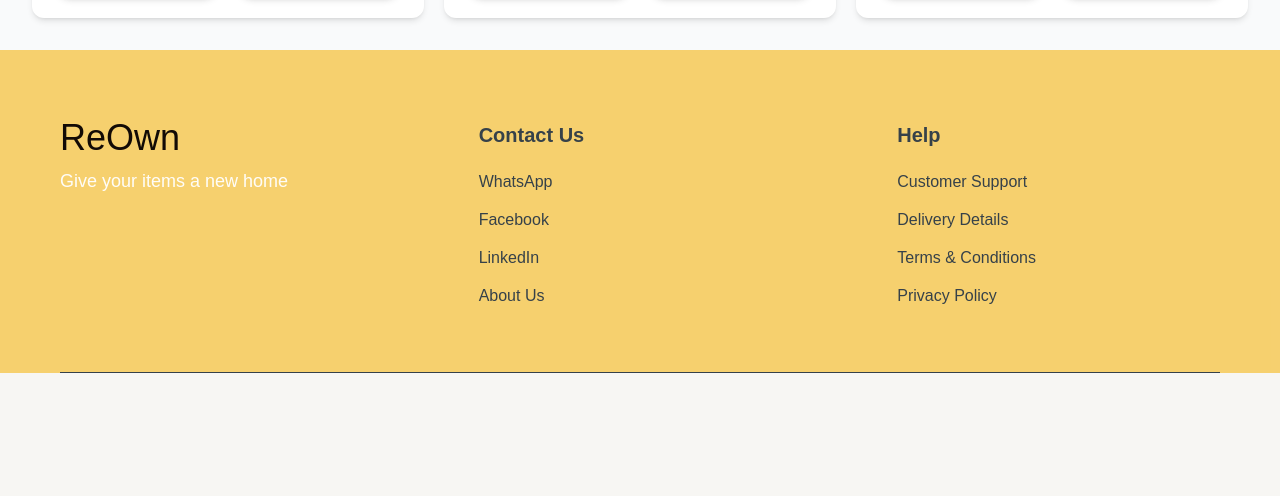
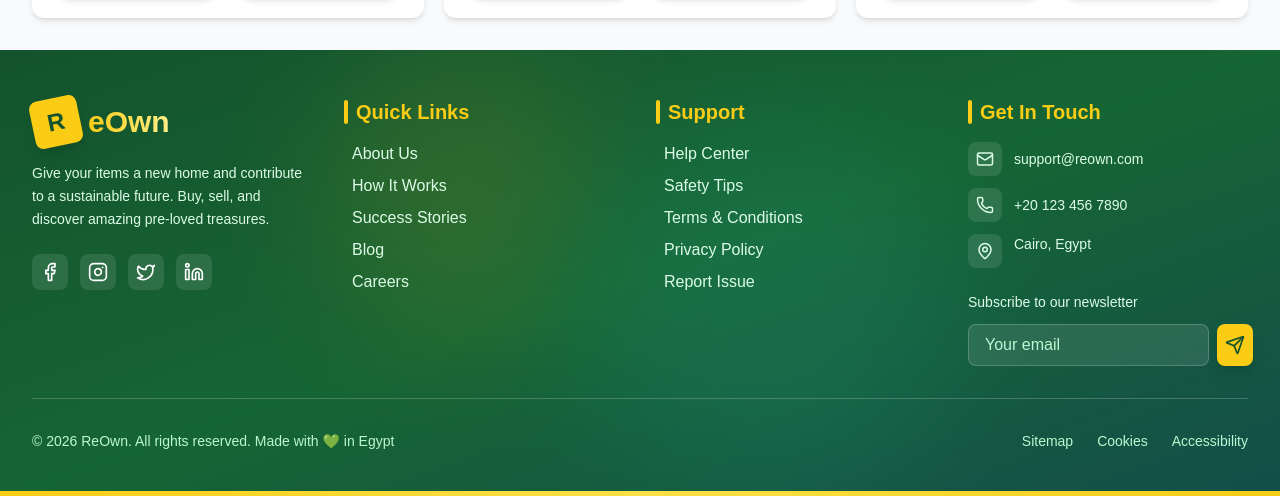
Before and after one commit to mna712/DEPI-Graduation-Project, a React (Vite) app in the folder ReOwn/Frontend/: page /product in a window 1280 px wide. Shown: the part 1489-1985 px from the top of the page. Before the commit the page ends 1862 px from the top, so only its background shows below. Built offline with nearby package versions, Linux system fonts and the light colour scheme.

Commit message:
Add footer by Somaya

```diff
--- a/ReOwn/Frontend/src/Components/Footer/Footer.jsx
+++ b/ReOwn/Frontend/src/Components/Footer/Footer.jsx
@@ -1,38 +1,154 @@
 import React from 'react';
-import style from './Footer.module.css';
+import { Facebook, Linkedin, MessageCircle, Mail, Phone, MapPin, Instagram, Twitter, Send } from 'lucide-react';
 
 export default function Footer() {
   return (
-    <footer className={style.mainFooter}>
-      <div className={style.container}>
-        <div className={style.footerTop}>
-          <div className={style.footerSection}>
-            <h2 className={style.logo}>ReOwn</h2>
-            <p>Give your items a new home</p>
+    <footer className="relative overflow-hidden text-white bg-gradient-to-br from-green-900 via-green-800 to-teal-900">
+      <div className="absolute inset-0 opacity-10">
+        <div className="absolute top-0 bg-yellow-400 rounded-full left-1/4 w-72 h-72 blur-3xl"></div>
+        <div className="absolute bottom-0 bg-teal-400 rounded-full right-1/4 w-96 h-96 blur-3xl"></div>
+      </div>
+
+      {/* Footer Content */}
+      <div className="relative px-4 py-12 mx-auto max-w-7xl sm:px-6 lg:px-8">
+        <div className="grid grid-cols-1 gap-8 mb-8 md:grid-cols-2 lg:grid-cols-4">
+
+          {/* Brand Section */}
+          <div className="space-y-4">
+            <div className="flex items-center space-x-2">
+              <div className="flex items-center justify-center w-12 h-12 text-2xl font-bold text-green-900 transform bg-yellow-400 rounded-lg shadow-lg -rotate-12">
+                R
+              </div>
+              <h2 className="text-3xl font-bold text-transparent bg-clip-text bg-gradient-to-r from-yellow-400 to-yellow-200">
+                eOwn
+              </h2>
+            </div>
+            <p className="text-sm leading-relaxed text-green-100">
+              Give your items a new home and contribute to a sustainable future. Buy, sell, and discover amazing pre-loved treasures.
+            </p>
+            <div className="flex pt-2 space-x-3">
+              <a href="#" className="p-2 transition-all duration-300 transform rounded-lg bg-white/10 hover:bg-yellow-400 hover:text-green-900 hover:scale-110 hover:-rotate-6">
+                <Facebook size={20} />
+              </a>
+              <a href="#" className="p-2 transition-all duration-300 transform rounded-lg bg-white/10 hover:bg-yellow-400 hover:text-green-900 hover:scale-110 hover:rotate-6">
+                <Instagram size={20} />
+              </a>
+              <a href="#" className="p-2 transition-all duration-300 transform rounded-lg bg-white/10 hover:bg-yellow-400 hover:text-green-900 hover:scale-110 hover:-rotate-6">
+                <Twitter size={20} />
+              </a>
+              <a href="#" className="p-2 transition-all duration-300 transform rounded-lg bg-white/10 hover:bg-yellow-400 hover:text-green-900 hover:scale-110 hover:rotate-6">
+                <Linkedin size={20} />
+              </a>
+            </div>
           </div>
 
-          <div className={style.footerSection}>
-            <h3>Contact Us</h3>
-            <ul className={style.footerLinks}>
-              <li><a href="#">WhatsApp</a></li>
-              <li><a href="#">Facebook</a></li>
-              <li><a href="#">LinkedIn</a></li>
-              <li><a href="#">About Us</a></li>
+          {/* Quick Links */}
+          <div className="space-y-4">
+            <h3 className="flex items-center space-x-2 text-xl font-bold text-yellow-400">
+              <div className="w-1 h-6 bg-yellow-400 rounded-full"></div>
+              <span>Quick Links</span>
+            </h3>
+            <ul className="space-y-2">
+              {['About Us', 'How It Works', 'Success Stories', 'Blog', 'Careers'].map((link, index) => (
+                <li key={index}>
+                  <a href="#" className="flex items-center space-x-2 text-green-100 transition-all duration-300 hover:text-yellow-400 group">
+                    <span className="w-0 group-hover:w-2 h-0.5 bg-yellow-400 transition-all duration-300"></span>
+                    <span>{link}</span>
+                  </a>
+                </li>
+              ))}
             </ul>
           </div>
 
-          <div className={style.footerSection}>
-            <h3>Help</h3>
-            <ul className={style.footerLinks}>
-              <li><a href="#">Customer Support</a></li>
-              <li><a href="#">Delivery Details</a></li>
-              <li><a href="#">Terms & Conditions</a></li>
-              <li><a href="#">Privacy Policy</a></li>
+          {/* Support */}
+          <div className="space-y-4">
+            <h3 className="flex items-center space-x-2 text-xl font-bold text-yellow-400">
+              <div className="w-1 h-6 bg-yellow-400 rounded-full"></div>
+              <span>Support</span>
+            </h3>
+            <ul className="space-y-2">
+              {['Help Center', 'Safety Tips', 'Terms & Conditions', 'Privacy Policy', 'Report Issue'].map((link, index) => (
+                <li key={index}>
+                  <a href="#" className="flex items-center space-x-2 text-green-100 transition-all duration-300 hover:text-yellow-400 group">
+                    <span className="w-0 group-hover:w-2 h-0.5 bg-yellow-400 transition-all duration-300"></span>
+                    <span>{link}</span>
+                  </a>
+                </li>
+              ))}
             </ul>
+          </div>
+
+          {/* Contact & Newsletter */}
+          <div className="space-y-4">
+            <h3 className="flex items-center space-x-2 text-xl font-bold text-yellow-400">
+              <div className="w-1 h-6 bg-yellow-400 rounded-full"></div>
+              <span>Get In Touch</span>
+            </h3>
+
+            {/* Contact Info */}
+            <div className="space-y-3">
+              <a href="mailto:support@reown.com" className="flex items-center space-x-3 text-green-100 transition-colors duration-300 hover:text-yellow-400 group">
+                <div className="p-2 transition-all duration-300 rounded-lg bg-white/10 group-hover:bg-yellow-400 group-hover:text-green-900">
+                  <Mail size={18} />
+                </div>
+                <span className="text-sm">support@reown.com</span>
+              </a>
+
+              <a href="tel:+201234567890" className="flex items-center space-x-3 text-green-100 transition-colors duration-300 hover:text-yellow-400 group">
+                <div className="p-2 transition-all duration-300 rounded-lg bg-white/10 group-hover:bg-yellow-400 group-hover:text-green-900">
+                  <Phone size={18} />
+                </div>
+                <span className="text-sm">+20 123 456 7890</span>
+              </a>
+
+              <div className="flex items-start space-x-3 text-green-100">
+                <div className="p-2 rounded-lg bg-white/10">
+                  <MapPin size={18} />
+                </div>
+                <span className="text-sm">Cairo, Egypt</span>
+              </div>
+            </div>
+
+            {/* Newsletter */}
+            <div className="pt-2">
+              <p className="mb-3 text-sm text-green-100">Subscribe to our newsletter</p>
+              <div className="flex space-x-2">
+                <input
+                  type="email"
+                  placeholder="Your email"
+                  className="flex-1 px-4 py-2 text-white placeholder-green-200 transition-colors duration-300 border rounded-lg bg-white/10 border-white/20 focus:outline-none focus:border-yellow-400"
+                />
+                <button className="p-2 text-green-900 transition-all duration-300 transform bg-yellow-400 rounded-lg shadow-lg hover:bg-yellow-300 hover:scale-105">
+                  <Send size={20} />
+                </button>
+              </div>
+            </div>
           </div>
         </div>
 
+        {/* Bottom Bar */}
+        <div className="pt-8 mt-8 border-t border-white/20">
+          <div className="flex flex-col items-center justify-between space-y-4 md:flex-row md:space-y-0">
+            <p className="text-sm text-green-200">
+              © 2026 ReOwn. All rights reserved. Made with 💚 in Egypt
+            </p>
+            <div className="flex items-center space-x-6">
+              <a href="#" className="text-sm text-green-200 transition-colors duration-300 hover:text-yellow-400">
+                Sitemap
+              </a>
+              <a href="#" className="text-sm text-green-200 transition-colors duration-300 hover:text-yellow-400">
+                Cookies
+              </a>
+              <a href="#" className="text-sm text-green-200 transition-colors duration-300 hover:text-yellow-400">
+                Accessibility
+              </a>
+            </div>
+          </div>
+        </div>
       </div>
+
+      {/* Decorative Wave */}
+      <div className="absolute bottom-0 left-0 right-0 h-2 bg-gradient-to-r from-yellow-400 via-yellow-300 to-yellow-400"></div>
     </footer>
   );
 }
--- a/ReOwn/Frontend/src/Components/Footer/Footer.module.css
+++ /dev/null
@@ -1,109 +0,0 @@
-.mainFooter {
-  background-color: #f6c445c2;
-  margin-top: auto;
-  flex-shrink: 0;
-}
-
-.container {
-  max-width: 1200px;
-  margin: 0 auto;
-  padding: 70px 20px 0;
-}
-
-.footerTop {
-  display: flex;
-  justify-content: space-between;
-  flex-wrap: wrap;
-  gap: 60px;
-  padding-bottom: 50px;
-  border-bottom: 1px solid #364149;
-}
-
-.footerSection {
-  flex: 1;
-  min-width: 220px;
-  color: #364149;
-}
-
-.footerSection:last-child {
-  flex: 0.9;
-  margin-left: auto;
-}
-
-.logo {
-  font-size: 36px;
-  font-family:Arial, Helvetica, sans-serif ;
-  font-weight: vertical;
-  color: #060000f3;
-  margin: 0 0 12px 0;
-  line-height: 1;
-}
-
-.footerSection p {
-  color: white;
-  font-size: 18px;
-  margin: 3;
-  opacity: 0.95;
-}
-
-.footerSection h3 {
-  color: #364149;
-  font-size: 20px;
-  margin: 0 0 20px 0;
-  font-weight: 600;
-}
-
-.footerLinks {
-  list-style: none;
-  padding: 0;
-  margin: 0;
-}
-
-.footerLinks li {
-  margin-bottom: 14px;
-}
-
-.footerLinks a {
-  color: #364149;
-  text-decoration: none;
-  font-size: 16px;
-  transition: color 0.3s;
-}
-
-.footerLinks a:hover {
-  color: #6e6262;
-}
-
-.footerBottom {
-  background-color: #fdf1d0;
-  padding: 25px 20px;
-  text-align: center;
-  margin: 50px -20px -70px -20px;
-  color: #364149;
-  font-size: 16px;
-}
-
-.footerBottom p {
-  margin: 8px 0;
-}
-
-@media (max-width: 768px) {
-  .container {
-    padding: 50px 15px 0;
-  }
-
-  .footerTop {
-    flex-direction: column;
-    text-align: center;
-    gap: 40px;
-  }
-
-  .footerSection:last-child {
-    flex: 1;
-    margin-left: 0;
-  }
-
-  .footerBottom {
-    margin: 40px -15px -50px;
-  }
-}
```
